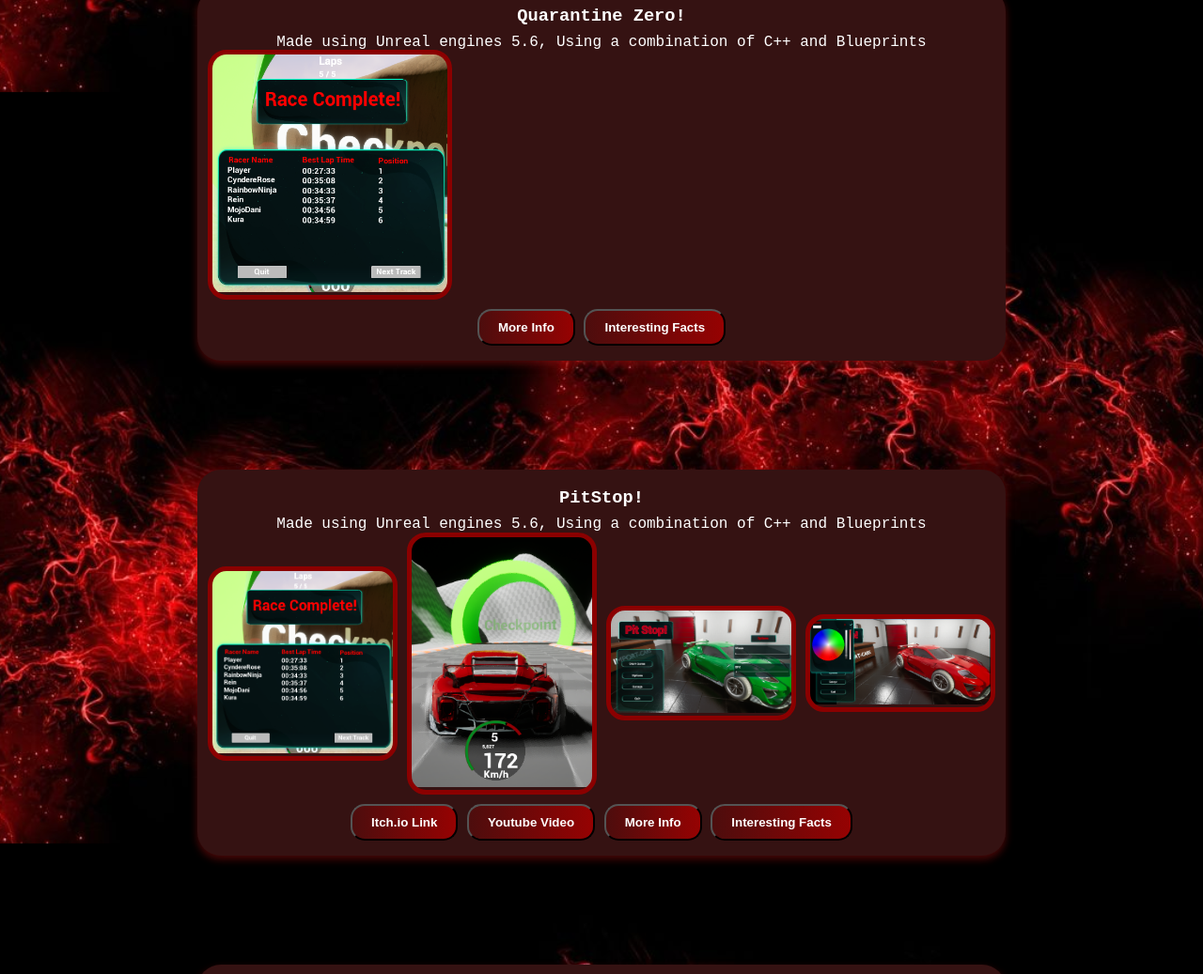
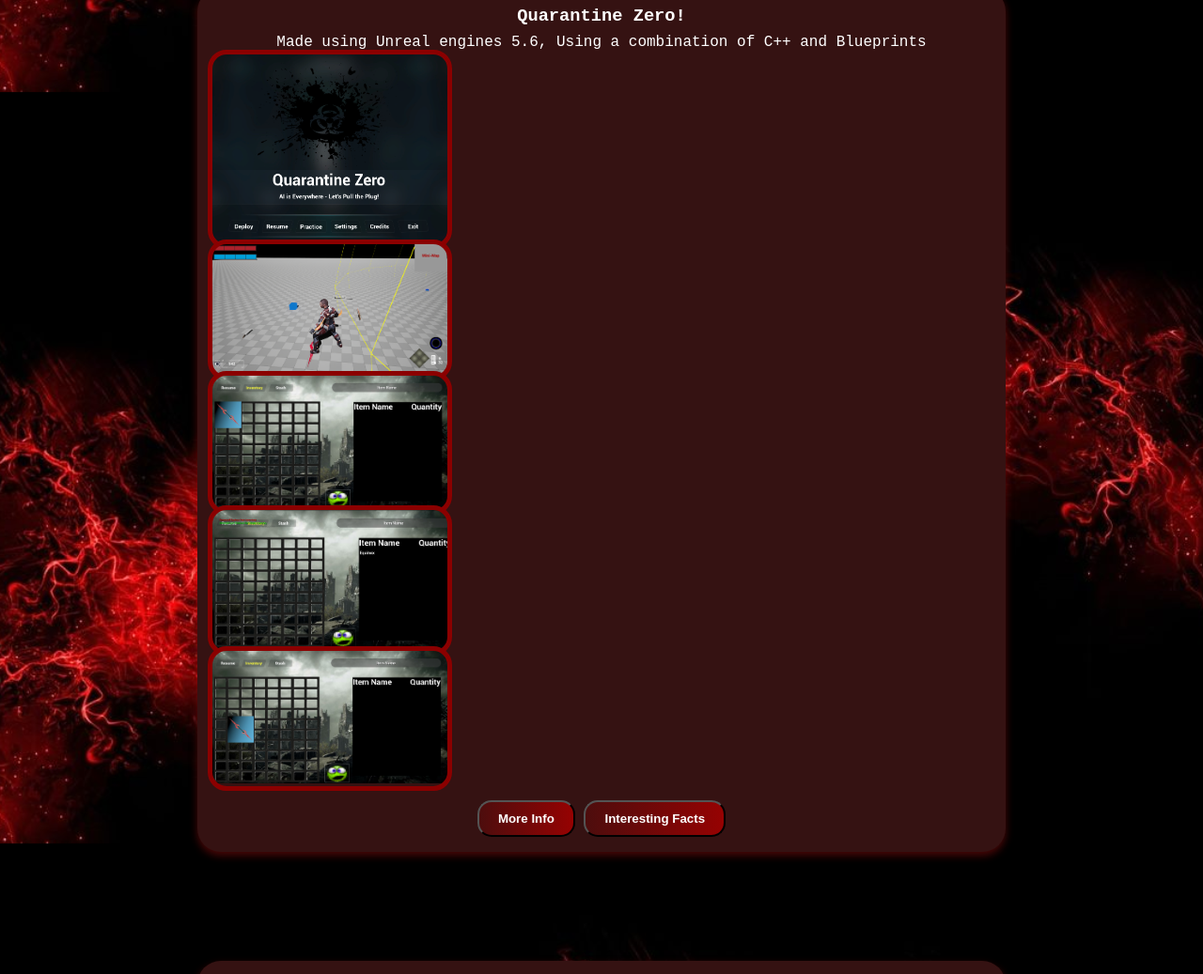
Before and after one commit to HungryCanadian/HungryCanadian.github.io, a plain HTML site: page index.html in a window 1280 px wide. Shown: the part 702-1739 px from the top of the page at 94% size. Drawn offline with Linux system fonts and the light colour scheme.

Commit message:
Quarantine zero images added

```diff
--- a/index.html
+++ b/index.html
@@ -49,7 +49,19 @@
             <h3>Quarantine Zero!</h3>
             <p>Made using Unreal engines 5.6, Using a combination of C++ and Blueprints</p>
             <div class="image-container">
-                <button class="buttons"><img src="Images/PitStop1.png" data-fullsize="Images/PitStop1.png" alt="Monster Battle Redux" class="zoomable-image" style="width: 250px; cursor: pointer;"></button>
+                <button class="buttons"><img src="Images/QZ1.png" data-fullsize="Images/QZ1.png" alt="Monster Battle Redux" class="zoomable-image" style="width: 250px; cursor: pointer;"></button>
+            </div>
+            <div class="image-container">
+                <button class="buttons"><img src="Images/QZ2.png" data-fullsize="Images/QZ2.png" alt="Monster Battle Redux" class="zoomable-image" style="width: 250px; cursor: pointer;"></button>
+            </div>
+            <div class="image-container">
+                <button class="buttons"><img src="Images/QZ3.png" data-fullsize="Images/QZ3.png" alt="Monster Battle Redux" class="zoomable-image" style="width: 250px; cursor: pointer;"></button>
+            </div>
+            <div class="image-container">
+                <button class="buttons"><img src="Images/QZ4.png" data-fullsize="Images/QZ4.png" alt="Monster Battle Redux" class="zoomable-image" style="width: 250px; cursor: pointer;"></button>
+            </div>
+            <div class="image-container">
+                <button class="buttons"><img src="Images/QZ5.png" data-fullsize="Images/QZ5.png" alt="Monster Battle Redux" class="zoomable-image" style="width: 250px; cursor: pointer;"></button>
             </div>
             <button class="info-button" data-info="Working on <em>Quarantine Zero</em> in Unreal Engine 5.6 gave me deep experience with building complex inventory systems and managing asset workflows.<br><br>I focused on creating a grid-based inventory and stash system that allowed precise item placement and seamless transfers between widgets. Getting the math and indexing right for dynamic item positioning was challenging but rewarding—especially once the drag-and-drop logic felt smooth and intuitive.<br><br>Although the project didn’t reach full completion, we achieved a solid technical demo showcasing the core gameplay systems and backend functionality. The process taught me a lot about data management, UI logic, and the importance of clean, modular design in Unreal.">
                 More Info
```
Also changed, not shown: Images/QZ1.png (added), Images/QZ2.png (added), Images/QZ3.png (added), Images/QZ4.png (added), Images/QZ5.png (added).
